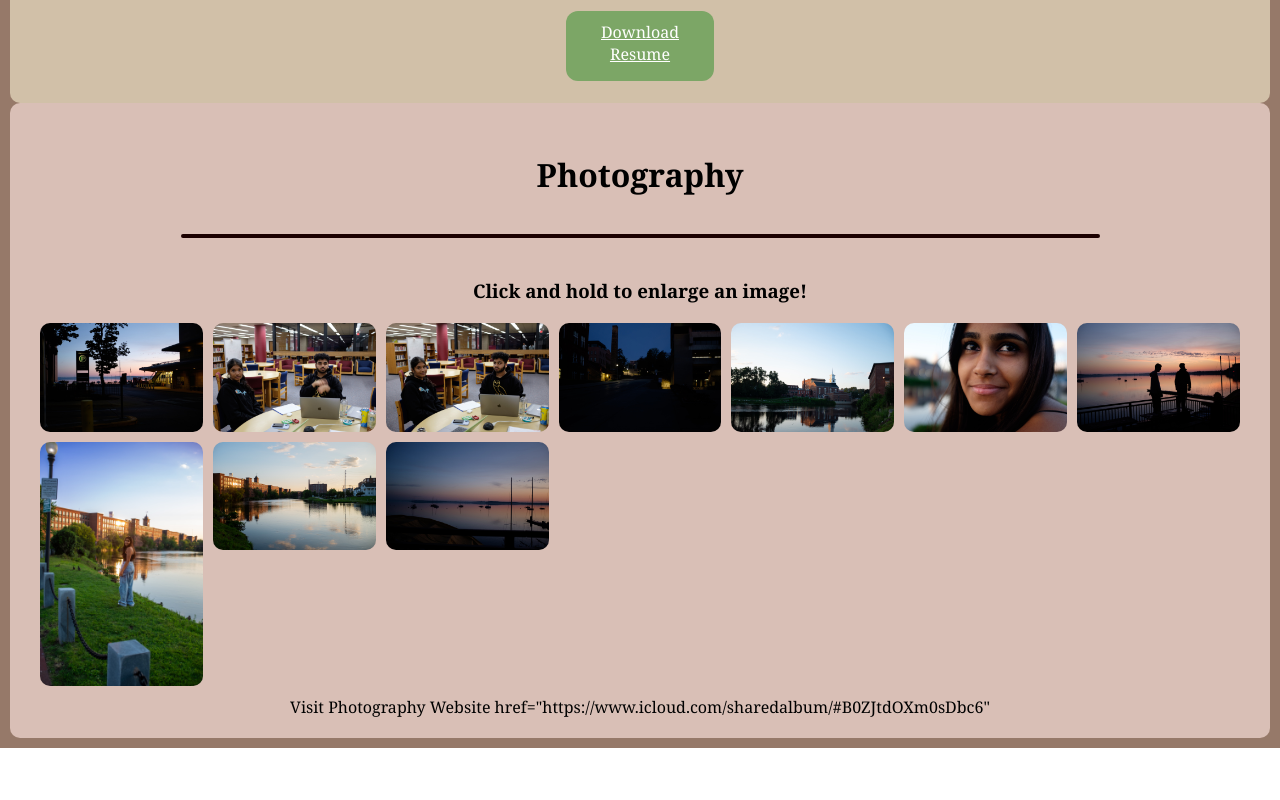
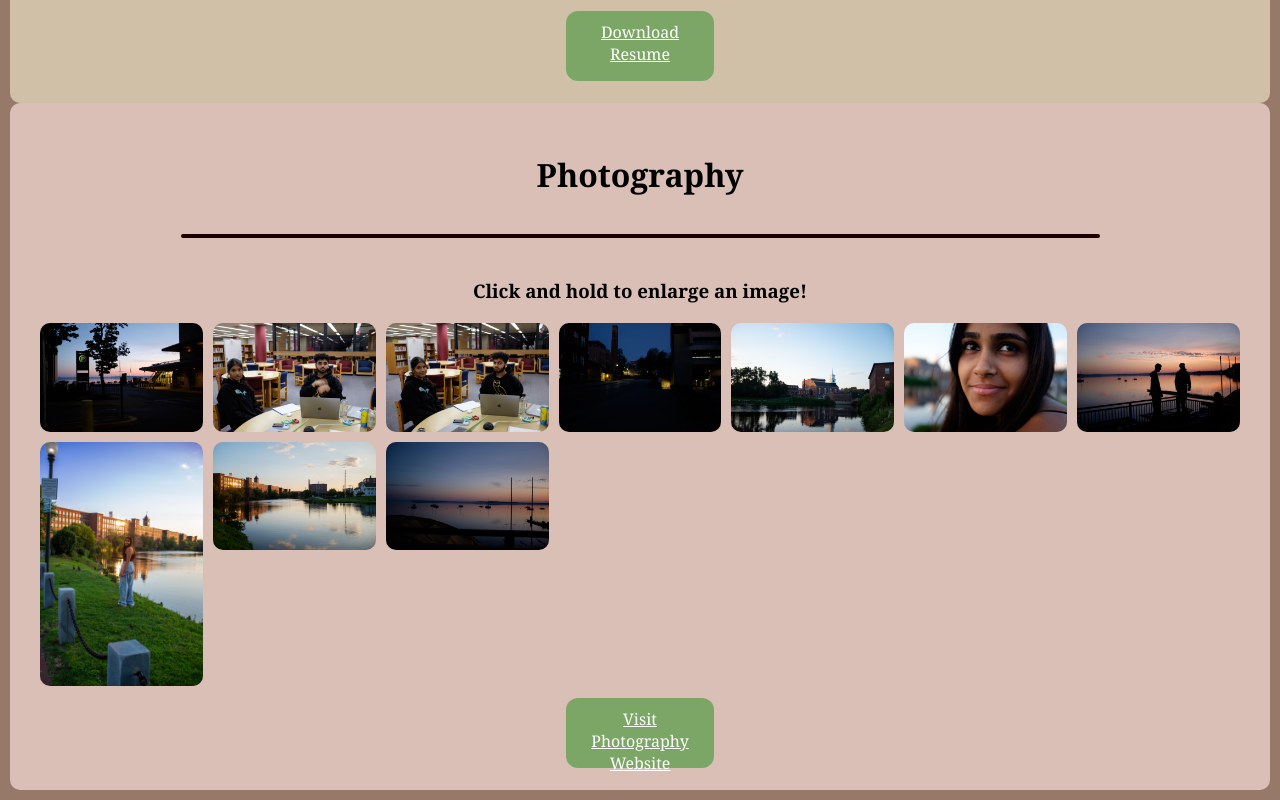
Before and after one commit to shivamratnani/shivamratnani.github.io, a React (Create React App) app: page / in a window 1280 px wide. Shown: the part 3821-4621 px from the top of the page. Before the commit the page ends 4569 px from the top, so only its background shows below. Built offline with nearby package versions, Linux system fonts and the light colour scheme.

Commit message:
href error

```diff
--- a/src/HomePage.tsx
+++ b/src/HomePage.tsx
@@ -18,9 +18,9 @@ const HomePage: React.FC = () => {
     // This is a placeholder for the actual image loading logic
     const numberOfPhotos = 10;
     const loadedPhotos = [];
-      for (let i = 1; i <= numberOfPhotos; i++) {
-        loadedPhotos.push(`/photos/photo${i}.jpg`); // Path should be relative to the public directory
-      }
+    for (let i = 1; i <= numberOfPhotos; i++) {
+      loadedPhotos.push(`/photos/photo${i}.jpg`); // Path should be relative to the public directory
+    }
     setPhotos(loadedPhotos);
   }, []);
   const scrollToTop = () => {
@@ -308,13 +308,23 @@ const HomePage: React.FC = () => {
         <h3>Click and hold to enlarge an image!</h3>
         <div className="photo-grid">
           {photos.map((photo, index) => (
-            <img key={index} src={photo} alt={`Photography-${index}`} className="photo-item" />
+            <img
+              key={index}
+              src={photo}
+              alt={`Photography-${index}`}
+              className="photo-item"
+            />
           ))}
         </div>
-        <a>Visit Photography Website
-          href="https://www.icloud.com/sharedalbum/#B0ZJtdOXm0sDbc6"
+        <a
+          className="interactive-button-2"
+          href="Shivam Ratnani - Resume.pdf"
+          target="_blank"
+          rel="noopener noreferrer"
+          style={{ backgroundColor: theme.button }}
+        >
+          Visit Photography Website
         </a>
-
       </Element>
     </div>
   );
```
